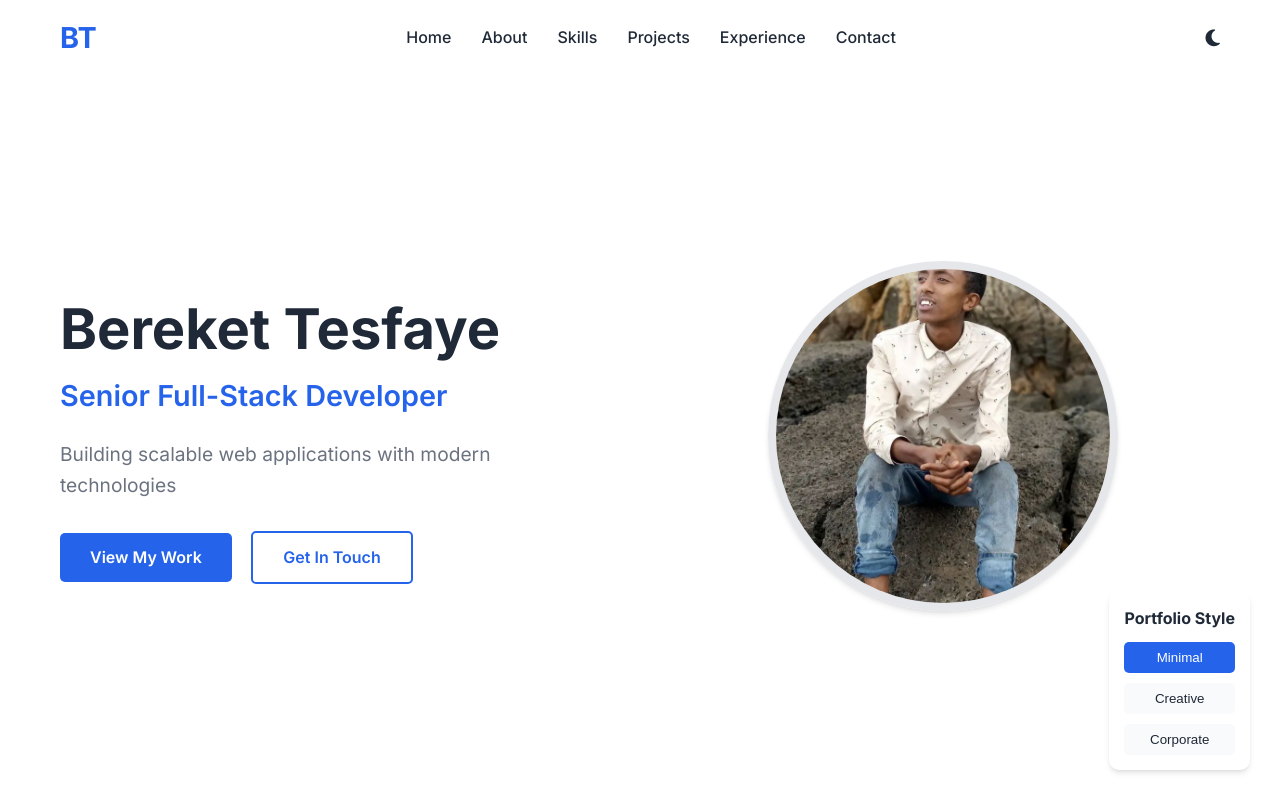
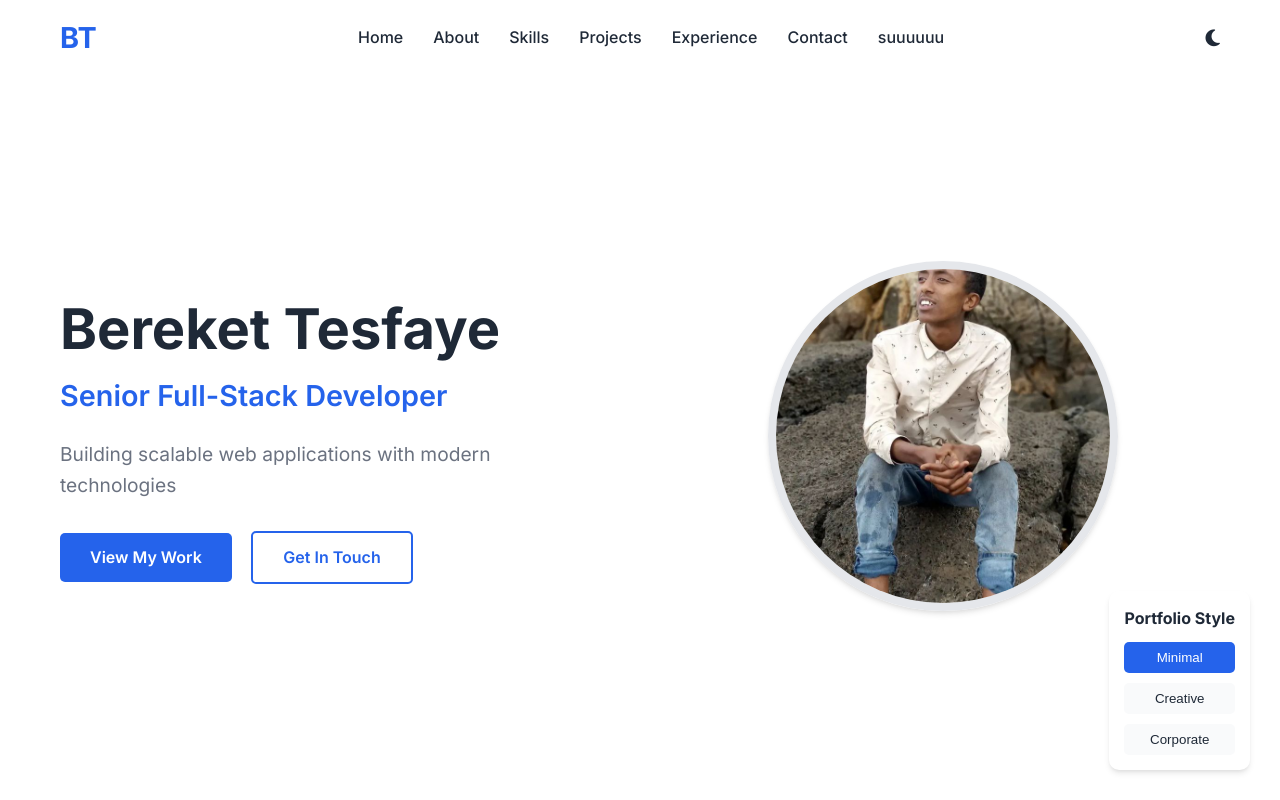
Before and after one commit to berekettesfayegetie89-ethiopia/my-portfolio-website, a plain HTML site: page index.html in a window 1280 px wide. Shown: the top 800 px of the page. Drawn offline with Linux system fonts and the light colour scheme.

Commit message:
Update index.html

```diff
--- a/index.html
+++ b/index.html
@@ -21,6 +21,7 @@
                 <li><a href="#projects">Projects</a></li>
                 <li><a href="#experience">Experience</a></li>
                 <li><a href="#contact">Contact</a></li>
+                <li><a href="#contact">suuuuuu</a></li>
             </ul>
             <div class="theme-toggle">
                 <i class="fas fa-moon"></i>
```
